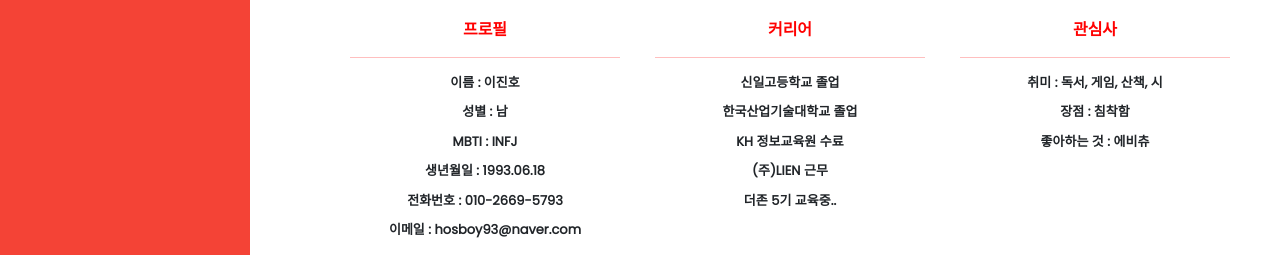
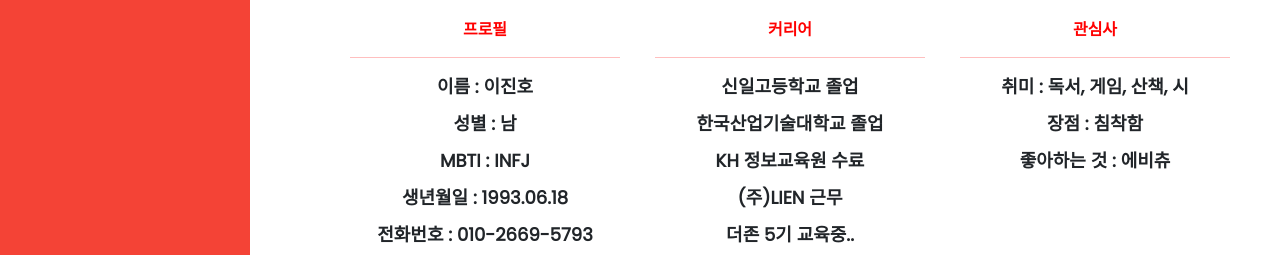
Before and after one commit to Hogrii/Douzone_team1_WebProject, a plain HTML site: page Group_Page/ljh.html in a window 1280 px wide. Shown: the part 530-785 px from the top of the page. Drawn offline with nearby package versions, Linux system fonts and the light colour scheme.

Commit message:
feat(ljh) : 자기소개 폰트크기 증가

```diff
--- a/Group_Page/css/ljh.css
+++ b/Group_Page/css/ljh.css
@@ -76,6 +76,8 @@ hr {
 }
 .info > div {
   margin-bottom: 10px;
+  font-size: large;
+}
 .goalContainer {
   padding: 5% 10% 5% 10%;
 }
```
